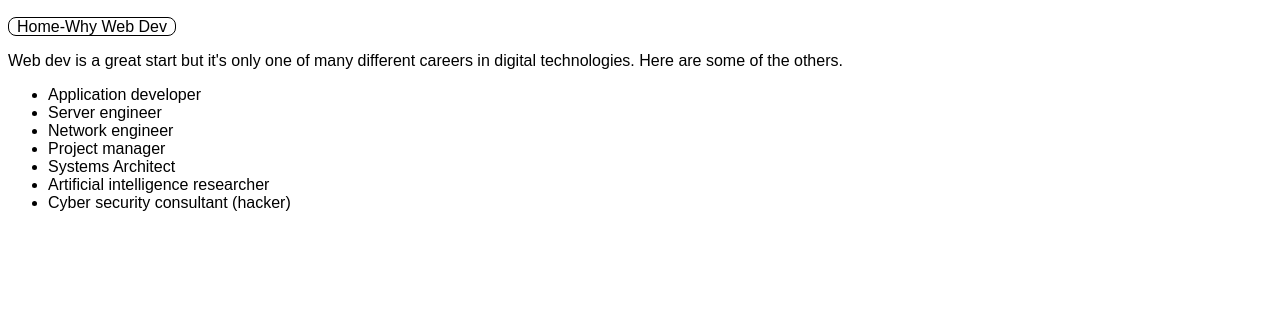
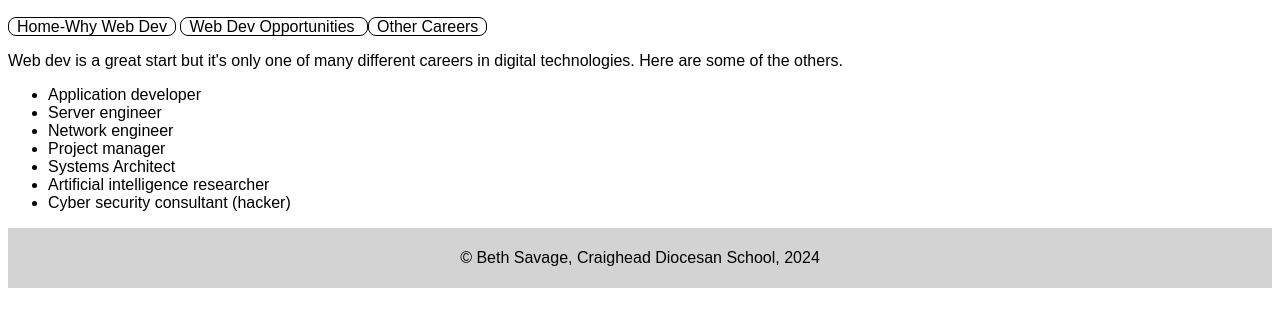
Before and after one commit to craighead-diocesan-school/why-web-dev-Beth-Savage, a plain HTML site: page other-careers.html in a window 1280 px wide. Shown: the part 48-374 px from the top of the page. Drawn offline with Linux system fonts and the light colour scheme.

Commit message:
Added elements
Added the body, header, main, nav and footer elements plus added footers.

```diff
--- a/other-careers.html
+++ b/other-careers.html
@@ -1,5 +1,13 @@
+<body>
+  <header>
 <h1>Other Coding Careers</h1>
-<a href="index.html">  Home-Why Web Dev</a>
+</header>
+<nav>
+  <a href="index.html">  Home-Why Web Dev</a>
+  <a href="opportunities.html"> Web Dev Opportunities </a>
+  <a href="other-careers.html"> Other Careers </a>
+</nav>
+<main>
 <p>Web dev is a great start but it's only one of many different careers in digital technologies. Here are some of the others.
 <ul>
 <li>Application developer</li>
@@ -11,7 +19,13 @@
 <li>Cyber security consultant (hacker)</li>
 </ul>
 </p>
-
+</main>
+<footer>
+  <p>
+    &copy; Beth Savage, Craighead Diocesan School, 2024
+  </p>
+</footer>
+</body>
 <style>
     * {
       font-family: sans-serif;
@@ -34,4 +48,9 @@
       color: white;
       background: black;
     }
+    footer{
+      text-align: center;
+      background-color: lightgray;
+      padding: 5px;
+   }
   </style>
```
Also changed, not shown: index.html (+19 -1 lines), opportunities.html (+22 -3 lines).
